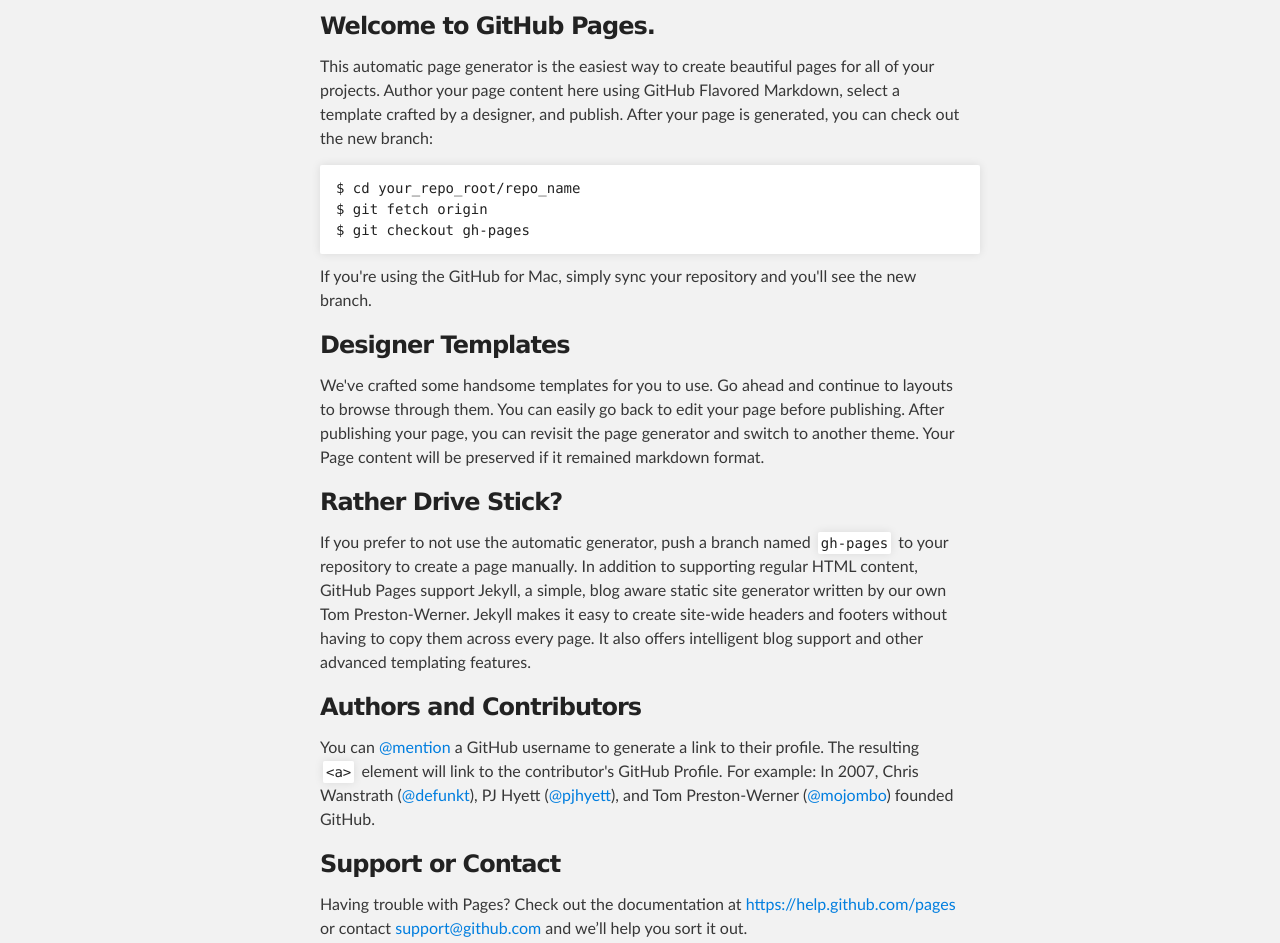
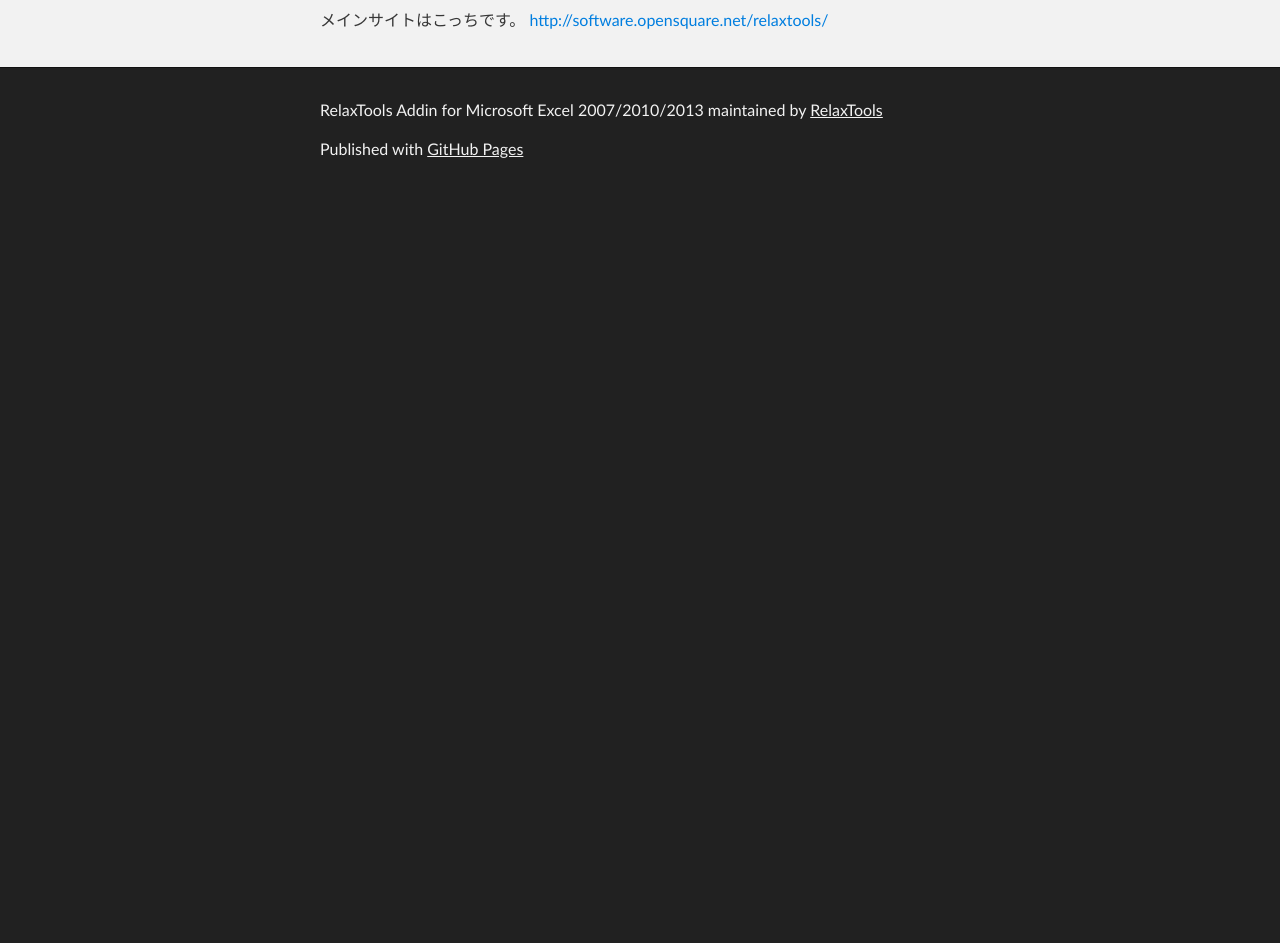
Before and after one commit to RelaxTools/RelaxTools-Addin, a plain HTML site: page index.html in a window 1280 px wide. Shown: the part 414-1357 px from the top of the page. After the commit the page ends 800 px from the top, so only its background shows below. Drawn offline with Linux system fonts and the light colour scheme.

```diff
--- a/index.html
+++ b/index.html
@@ -31,37 +31,8 @@
     <!-- MAIN CONTENT -->
     <div id="main_content_wrap" class="outer">
       <section id="main_content" class="inner">
-        <h3>
-<a id="welcome-to-github-pages" class="anchor" href="#welcome-to-github-pages" aria-hidden="true"><span class="octicon octicon-link"></span></a>Welcome to GitHub Pages.</h3>
-
-<p>This automatic page generator is the easiest way to create beautiful pages for all of your projects. Author your page content here using GitHub Flavored Markdown, select a template crafted by a designer, and publish. After your page is generated, you can check out the new branch:</p>
-
-<pre><code>$ cd your_repo_root/repo_name
-$ git fetch origin
-$ git checkout gh-pages
-</code></pre>
-
-<p>If you're using the GitHub for Mac, simply sync your repository and you'll see the new branch.</p>
-
-<h3>
-<a id="designer-templates" class="anchor" href="#designer-templates" aria-hidden="true"><span class="octicon octicon-link"></span></a>Designer Templates</h3>
-
-<p>We've crafted some handsome templates for you to use. Go ahead and continue to layouts to browse through them. You can easily go back to edit your page before publishing. After publishing your page, you can revisit the page generator and switch to another theme. Your Page content will be preserved if it remained markdown format.</p>
-
-<h3>
-<a id="rather-drive-stick" class="anchor" href="#rather-drive-stick" aria-hidden="true"><span class="octicon octicon-link"></span></a>Rather Drive Stick?</h3>
-
-<p>If you prefer to not use the automatic generator, push a branch named <code>gh-pages</code> to your repository to create a page manually. In addition to supporting regular HTML content, GitHub Pages support Jekyll, a simple, blog aware static site generator written by our own Tom Preston-Werner. Jekyll makes it easy to create site-wide headers and footers without having to copy them across every page. It also offers intelligent blog support and other advanced templating features.</p>
-
-<h3>
-<a id="authors-and-contributors" class="anchor" href="#authors-and-contributors" aria-hidden="true"><span class="octicon octicon-link"></span></a>Authors and Contributors</h3>
-
-<p>You can <a href="https://github.com/blog/821" class="user-mention">@mention</a> a GitHub username to generate a link to their profile. The resulting <code>&lt;a&gt;</code> element will link to the contributor's GitHub Profile. For example: In 2007, Chris Wanstrath (<a href="https://github.com/defunkt" class="user-mention">@defunkt</a>), PJ Hyett (<a href="https://github.com/pjhyett" class="user-mention">@pjhyett</a>), and Tom Preston-Werner (<a href="https://github.com/mojombo" class="user-mention">@mojombo</a>) founded GitHub.</p>
-
-<h3>
-<a id="support-or-contact" class="anchor" href="#support-or-contact" aria-hidden="true"><span class="octicon octicon-link"></span></a>Support or Contact</h3>
-
-<p>Having trouble with Pages? Check out the documentation at <a href="https://help.github.com/pages">https://help.github.com/pages</a> or contact <a href="mailto:support@github.com">support@github.com</a> and we’ll help you sort it out.</p>
+        <p>メインサイトはこっちです。
+<a href="http://software.opensquare.net/relaxtools/">http://software.opensquare.net/relaxtools/</a></p>
       </section>
     </div>
 
```
Also changed, not shown: params.json (+1 -1 lines).
